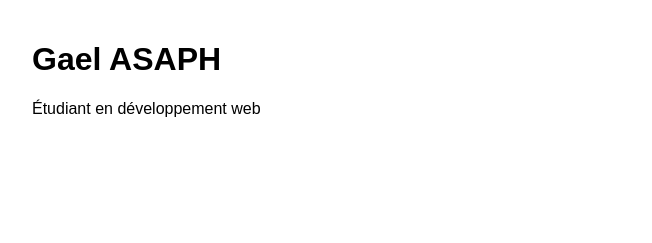
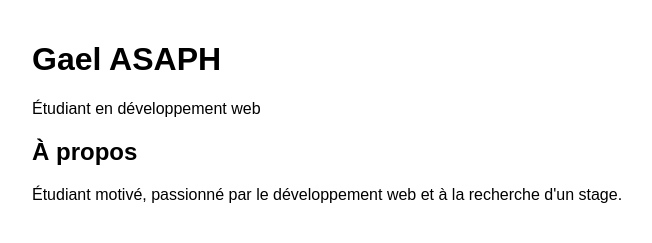
Before and after one commit to GaelAsaph1306/mon-cv, a plain HTML site: page index.html in a window 1280 px wide. Shown: the whole page, without its empty margins (208-860 px from the left). Drawn offline with Linux system fonts and the light colour scheme.

Commit message:
mise en place de la section description
Added a description section with details about the student.

```diff
--- a/index.html
+++ b/index.html
@@ -11,7 +11,10 @@
     <h1>Gael ASAPH</h1>
       <p>Étudiant en développement web</p>
   </header>
-  <section id="description"></section>
+  <section id="description">
+    <h2>À propos</h2>
+    <p>Étudiant motivé, passionné par le développement web et à la recherche d'un stage.</p>
+  </section>
   <section id="formations"></section>
   <section id="experiences"></section>
   <section id="competences"></section>
```
